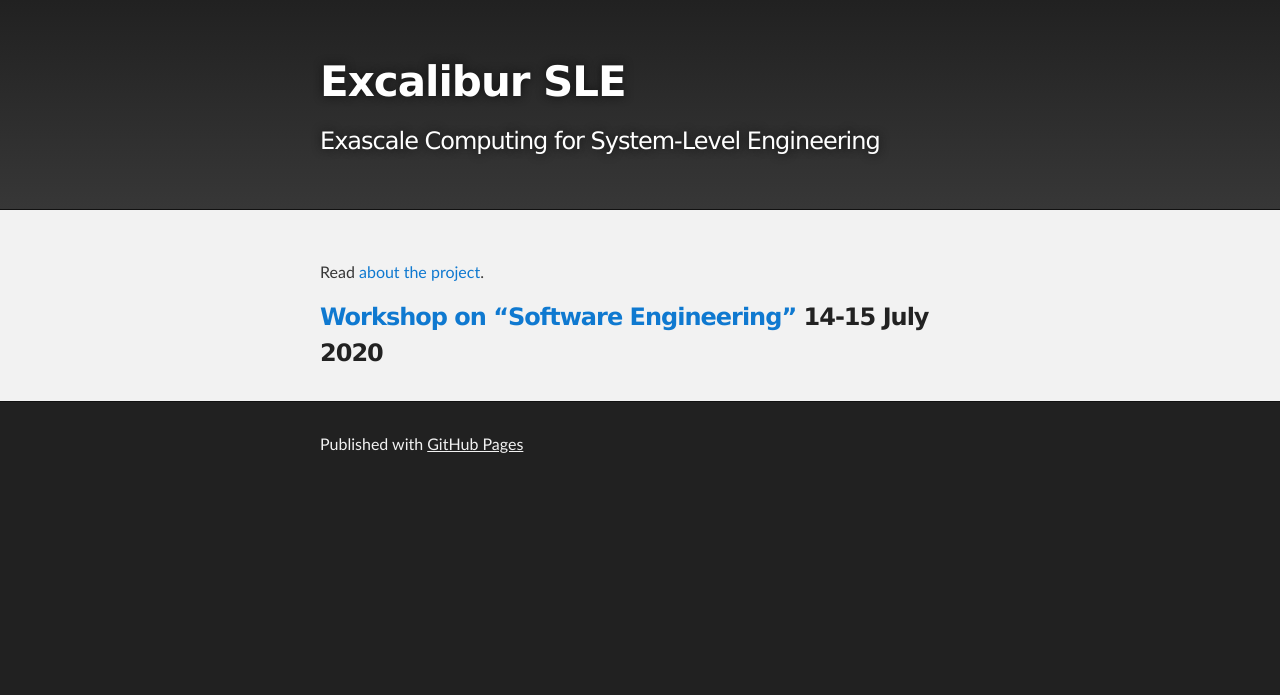
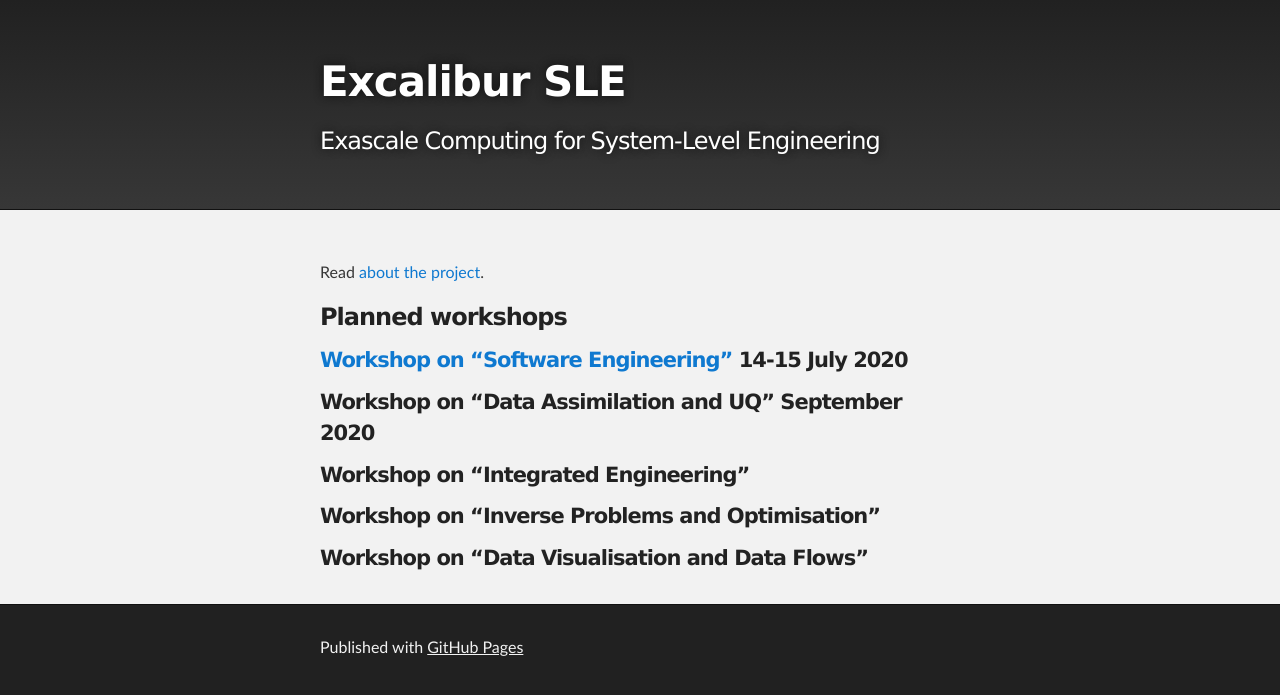
Before and after one commit to Excalibur-SLE/Excalibur-SLE.github.io, a Jekyll site: the page built from index.md, in a window 1280 px wide. Shown: the top 695 px of the page. Built offline with Jekyll 4.4.1, drawn with Linux system fonts in a browser that asks for light colours.

Commit message:
Add other workshops

```diff
--- a/index.md
+++ b/index.md
@@ -4,4 +4,14 @@ layout: default
 
 Read [about the project](./about.html).
 
-### [Workshop on "Software Engineering"](workshop1.html) 14-15 July 2020
+### Planned workshops
+
+#### [Workshop on "Software Engineering"](workshop1.html) 14-15 July 2020
+
+#### Workshop on "Data Assimilation and UQ" September 2020
+
+#### Workshop on "Integrated Engineering"
+
+#### Workshop on "Inverse Problems and Optimisation"
+
+#### Workshop on "Data Visualisation and Data Flows"
```
